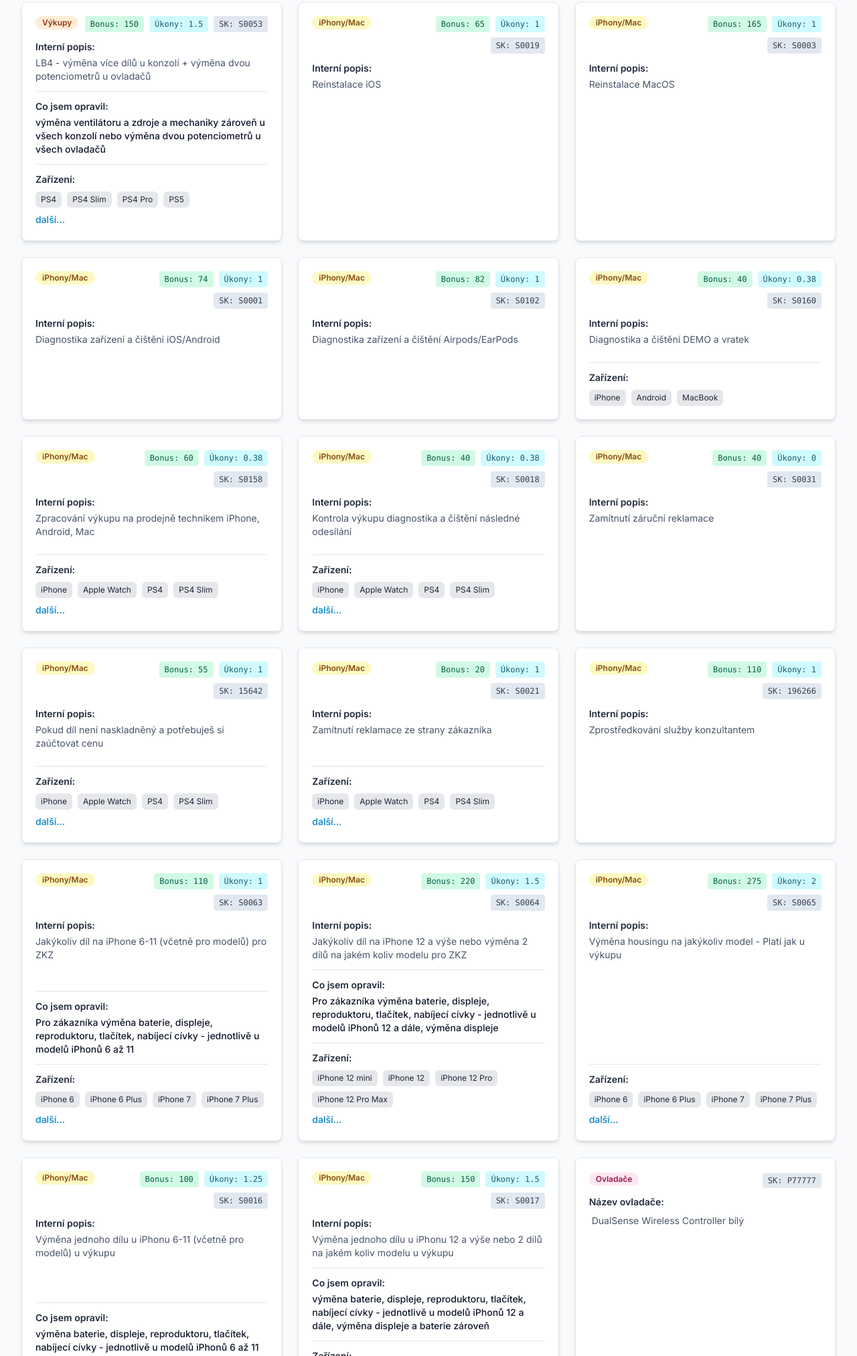
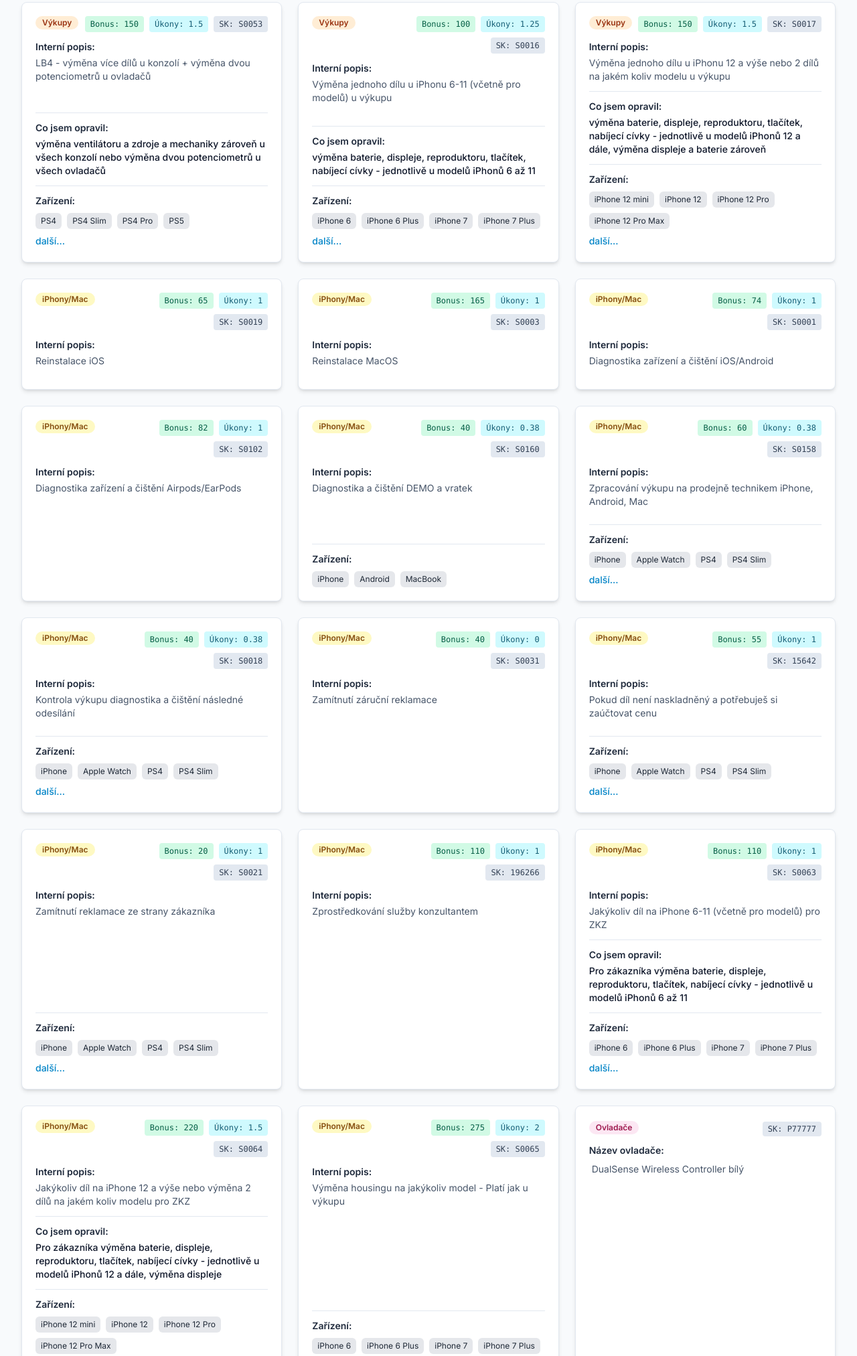
Before and after one commit to F1lDa-bot/servis, a plain HTML site: page index.html in a window 1280 px wide. Shown: the part 2527-4552 px from the top of the page at 67% size. Drawn offline with nearby package versions, Linux system fonts and the light colour scheme.

Commit message:
Update index.html

```diff
--- a/index.html
+++ b/index.html
@@ -102,6 +102,8 @@
             { sku: 'S0051', category: 'Výkupy', internal: 'LB2 - jedná se o opravu ovladačů Xbox,PS, oprava konzolí Nintendo nebo výměna jednoho dílu u Nintendo konzole', external: 'výměna jednoho potenciometru u všech ovladačů nebo výměna jednoho dílu u Nintendo konzole', bonus: 100, ukony: 1.25, devices: 'PS4, PS4 Slim, PS4 Pro, PS5, PS5 Slim, Xbox One S, Xbox One X, Xbox Series S' },
             { sku: 'S0052', category: 'Výkupy', internal: 'LB3 - oprava mechaniky PS/Xbox nebo čištění + přepastování', external: 'výměna mechaniky všechny Playstationy nebo všechny Xboxy, čištění a přepastování konzole', bonus: 120, ukony: 1.5, devices: 'PS4, PS4 Slim, PS4 Pro, PS5, PS5 Slim, Xbox One S, Xbox One X, Xbox Series S' },
             { sku: 'S0053', category: 'Výkupy', internal: 'LB4 - výměna více dílů u konzolí + výměna dvou potenciometrů u ovladačů', external: 'výměna ventilátoru a zdroje a mechaniky zároveň u všech konzolí nebo výměna dvou potenciometrů u všech ovladačů', bonus: 150, ukony: 1.5, devices: 'PS4, PS4 Slim, PS4 Pro, PS5, PS5 Slim, Xbox One S, Xbox One X, Xbox Series S, ovladače Xbox, ovladače PlayStation' },
+            { sku: 'S0016', category: 'Výkupy', internal: 'Výměna jednoho dílu u iPhonu 6-11 (včetně pro modelů) u výkupu', external: 'výměna baterie, displeje, reproduktoru, tlačítek, nabíjecí cívky - jednotlivě u modelů iPhonů 6 až 11', bonus: 100, ukony: 1.25, devices: 'iPhone 6, iPhone 6 Plus, iPhone 7, iPhone 7 Plus, iPhone 8, iPhone 8 Plus, iPhone X, iPhone XS, iPhone XS Max, iPhone XR, iPhone 11, iPhone 11 Pro, iPhone 11 Pro Max' },
+            { sku: 'S0017', category: 'Výkupy', internal: 'Výměna jednoho dílu u iPhonu 12 a výše nebo 2 dílů na jakém koliv modelu u výkupu', external: 'výměna baterie, displeje, reproduktoru, tlačítek, nabíjecí cívky - jednotlivě u modelů iPhonů 12 a dále, výměna displeje a baterie zároveň', bonus: 150, ukony: 1.5, devices: 'iPhone 12 mini, iPhone 12, iPhone 12 Pro, iPhone 12 Pro Max, iPhone 13 mini, iPhone 13, iPhone 13 Pro, iPhone 13 Pro Max, iPhone 14, iPhone 14 Plus, iPhone 14 Pro, iPhone 14 Pro Max' },
             { sku: 'S0019', category: 'iPhony/Mac', internal: 'Reinstalace iOS', external: '', bonus: 65, ukony: 1, devices: '' },
             { sku: 'S0003', category: 'iPhony/Mac', internal: 'Reinstalace MacOS', external: '', bonus: 165, ukony: 1, devices: '' },
             { sku: 'S0001', category: 'iPhony/Mac', internal: 'Diagnostika zařízení a čištění iOS/Android', external: '', bonus: 74, ukony: 1, devices: '' },
@@ -116,8 +118,6 @@
             { sku: 'S0063', category: 'iPhony/Mac', internal: 'Jakýkoliv díl na iPhone 6-11 (včetně pro modelů) pro ZKZ', external: 'Pro zákazníka výměna baterie, displeje, reproduktoru, tlačítek, nabíjecí cívky - jednotlivě u modelů iPhonů 6 až 11', bonus: 110, ukony: 1, devices: 'iPhone 6, iPhone 6 Plus, iPhone 7, iPhone 7 Plus, iPhone 8, iPhone 8 Plus, iPhone X, iPhone XS, iPhone XS Max, iPhone XR, iPhone 11, iPhone 11 Pro, iPhone 11 Pro Max' },
             { sku: 'S0064', category: 'iPhony/Mac', internal: 'Jakýkoliv díl na iPhone 12 a výše nebo výměna 2 dílů na jakém koliv modelu pro ZKZ', external: 'Pro zákazníka výměna baterie, displeje, reproduktoru, tlačítek, nabíjecí cívky - jednotlivě u modelů iPhonů 12 a dále, výměna displeje', bonus: 220, ukony: 1.5, devices: 'iPhone 12 mini, iPhone 12, iPhone 12 Pro, iPhone 12 Pro Max, iPhone 13 mini, iPhone 13, iPhone 13 Pro, iPhone 13 Pro Max, iPhone 14, iPhone 14 Plus, iPhone 14 Pro, iPhone 14 Pro Max' },
             { sku: 'S0065', category: 'iPhony/Mac', internal: 'Výměna housingu na jakýkoliv model - Platí jak u výkupu', external: '', bonus: 275, ukony: 2, devices: 'iPhone 6, iPhone 6 Plus, iPhone 7, iPhone 7 Plus, iPhone 8, iPhone 8 Plus, iPhone X, iPhone XS, iPhone XS Max, iPhone XR, iPhone 11, iPhone 11 Pro, iPhone 11 Pro Max, iPhone 12 mini, iPhone 12, iPhone 12 Pro, iPhone 12 Pro Max, iPhone 13 mini, iPhone 13, iPhone 13 Pro, iPhone 13 Pro Max, iPhone 14, iPhone 14 Plus, iPhone 14 Pro, iPhone 14 Pro Max' },
-            { sku: 'S0016', category: 'iPhony/Mac', internal: 'Výměna jednoho dílu u iPhonu 6-11 (včetně pro modelů) u výkupu', external: 'výměna baterie, displeje, reproduktoru, tlačítek, nabíjecí cívky - jednotlivě u modelů iPhonů 6 až 11', bonus: 100, ukony: 1.25, devices: 'iPhone 6, iPhone 6 Plus, iPhone 7, iPhone 7 Plus, iPhone 8, iPhone 8 Plus, iPhone X, iPhone XS, iPhone XS Max, iPhone XR, iPhone 11, iPhone 11 Pro, iPhone 11 Pro Max' },
-            { sku: 'S0017', category: 'iPhony/Mac', internal: 'Výměna jednoho dílu u iPhonu 12 a výše nebo 2 dílů na jakém koliv modelu u výkupu', external: 'výměna baterie, displeje, reproduktoru, tlačítek, nabíjecí cívky - jednotlivě u modelů iPhonů 12 a dále, výměna displeje a baterie zároveň', bonus: 150, ukony: 1.5, devices: 'iPhone 12 mini, iPhone 12, iPhone 12 Pro, iPhone 12 Pro Max, iPhone 13 mini, iPhone 13, iPhone 13 Pro, iPhone 13 Pro Max, iPhone 14, iPhone 14 Plus, iPhone 14 Pro, iPhone 14 Pro Max' },
             { sku: 'P77777', category: 'Ovladače', internal: 'DualSense Wireless Controller bílý', external: '', bonus: 0, ukony: 0, devices: '' },
             { sku: 'P77778', category: 'Ovladače', internal: 'DualSense Wireless Controller mix barev', external: '', bonus: 0, ukony: 0, devices: '' },
             { sku: 'P77779', category: 'Ovladače', internal: 'Sony DualShock 4 Controller Black V2', external: '', bonus: 0, ukony: 0, devices: '' },
```
